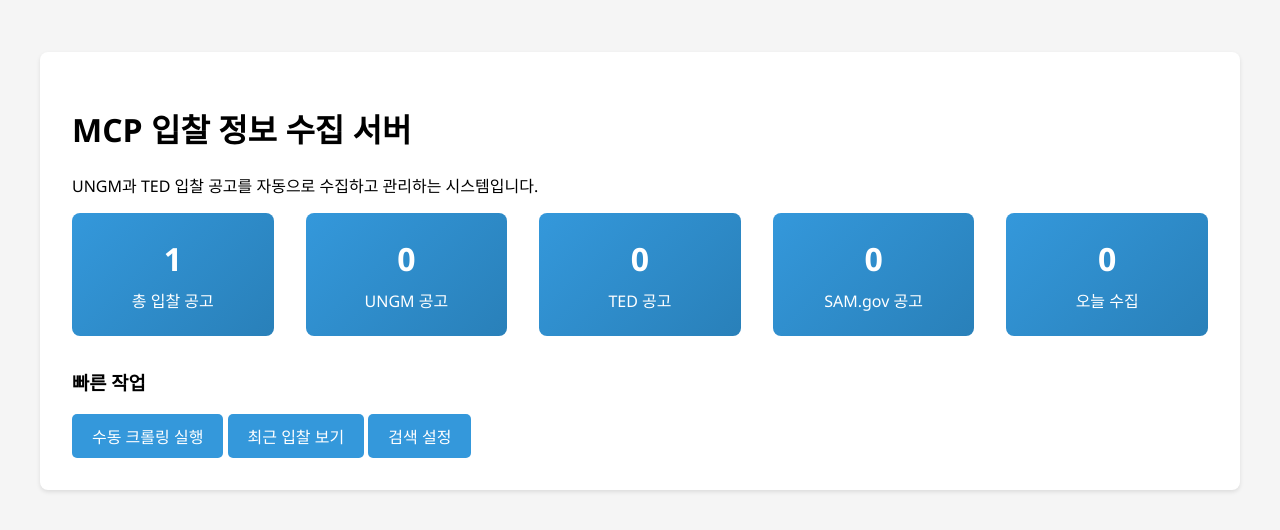
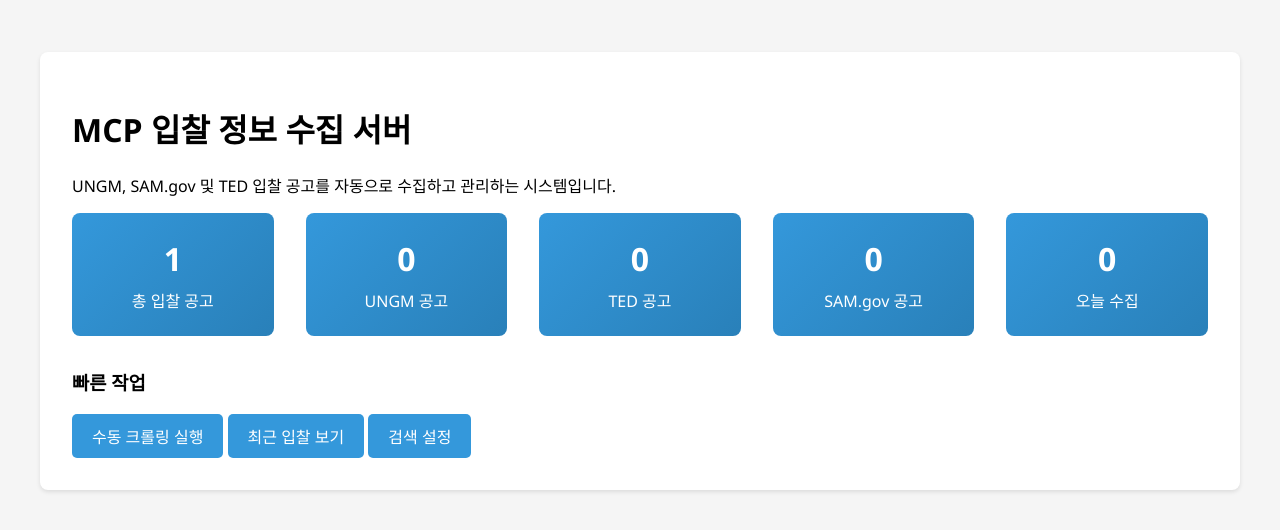
Before and after one commit to changheesong2020/MCPBidInfo, a Flask app: page / in a window 1280 px wide. Shown: the part 56-586 px from the top of the page. Run offline with Flask 3, Linux system fonts and the light colour scheme; tables that the repository leaves empty hold one stand-in row (values such as "Sample post"); some libraries are stand-ins or nearby versions.

Commit message:
Include SAM.gov in manual crawl summary

```diff
--- a/app.py
+++ b/app.py
@@ -1058,7 +1058,7 @@ class TenderCrawler:
 # 크롤러 인스턴스
 crawler = TenderCrawler()
 
-def crawl_all():
+def crawl_all() -> Dict[str, Any]:
     """전체 크롤링 작업"""
     app.logger.info("Starting scheduled crawling job...")
     start_time = datetime.now()
@@ -1079,6 +1079,13 @@ def crawl_all():
         sam_count,
         ted_count,
     )
+
+    return {
+        "ungm": ungm_count,
+        "sam": sam_count,
+        "ted": ted_count,
+        "duration": duration,
+    }
 
 # 스케줄러 설정
 scheduler = BackgroundScheduler() if BackgroundScheduler else None
@@ -1153,8 +1160,14 @@ def get_tenders():
 def manual_crawl():
     """수동 크롤링 트리거"""
     try:
-        crawl_all()
-        return jsonify({"status": "success", "message": "Crawling completed"})
+        results = crawl_all()
+        return jsonify(
+            {
+                "status": "success",
+                "message": "Crawling completed",
+                "results": results,
+            }
+        )
     except Exception as e:
         return jsonify({"status": "error", "message": str(e)}), 500
 
--- a/templates/index.html
+++ b/templates/index.html
@@ -6,7 +6,7 @@
 {% block content %}
 <div class="card">
     <h1>MCP 입찰 정보 수집 서버</h1>
-    <p>UNGM과 TED 입찰 공고를 자동으로 수집하고 관리하는 시스템입니다.</p>
+    <p>UNGM, SAM.gov 및 TED 입찰 공고를 자동으로 수집하고 관리하는 시스템입니다.</p>
 
     <div class="stats">
         <div class="stat-card">
@@ -85,7 +85,15 @@ async function manualCrawl(event) {
         const result = await response.json();
 
         if (result.status === 'success') {
-            statusDiv.textContent = '크롤링 완료! 페이지를 새로고침하여 업데이트된 데이터를 확인하세요.';
+            const summary = result.results || {};
+            const ungmCount = summary.ungm ?? '-';
+            const samCount = summary.sam ?? '-';
+            const tedCount = summary.ted ?? '-';
+            const durationInfo = Number.isFinite(summary.duration)
+                ? ` (소요 시간: ${summary.duration.toFixed(1)}초)`
+                : '';
+
+            statusDiv.textContent = `크롤링 완료! UNGM: ${ungmCount}건, SAM.gov: ${samCount}건, TED: ${tedCount}건 수집되었습니다.${durationInfo} 페이지를 새로고침하여 업데이트된 데이터를 확인하세요.`;
             statusDiv.className = 'alert alert-success';
             setTimeout(() => {
                 location.reload();
```
